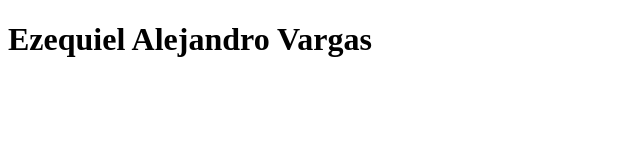
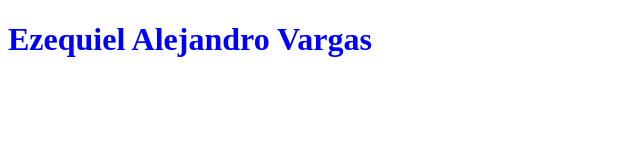
Before and after one commit to Ezequiel-dev-Var/EzequielVargasExamen, a plain HTML site: page Index.html in a window 1280 px wide. Shown: the whole page, without its empty margins (0-640 px from the left). Drawn offline with Linux system fonts and the light colour scheme.

Commit message:
update estilo.css
h1 azul

```diff
--- a/Index.html
+++ b/Index.html
@@ -8,6 +8,6 @@
   <title>Ezequiel Alejandro Vargas</title>
 </head>
 <body>
-  <h1>Ezequiel Alejandro Vargas</h1>
+  <h1 class="title1">Ezequiel Alejandro Vargas</h1>
 </body>
 </html>
--- a/css/estilo.css
+++ b/css/estilo.css
@@ -0,0 +1,3 @@
+.title1{
+  color: blue;
+}
```
